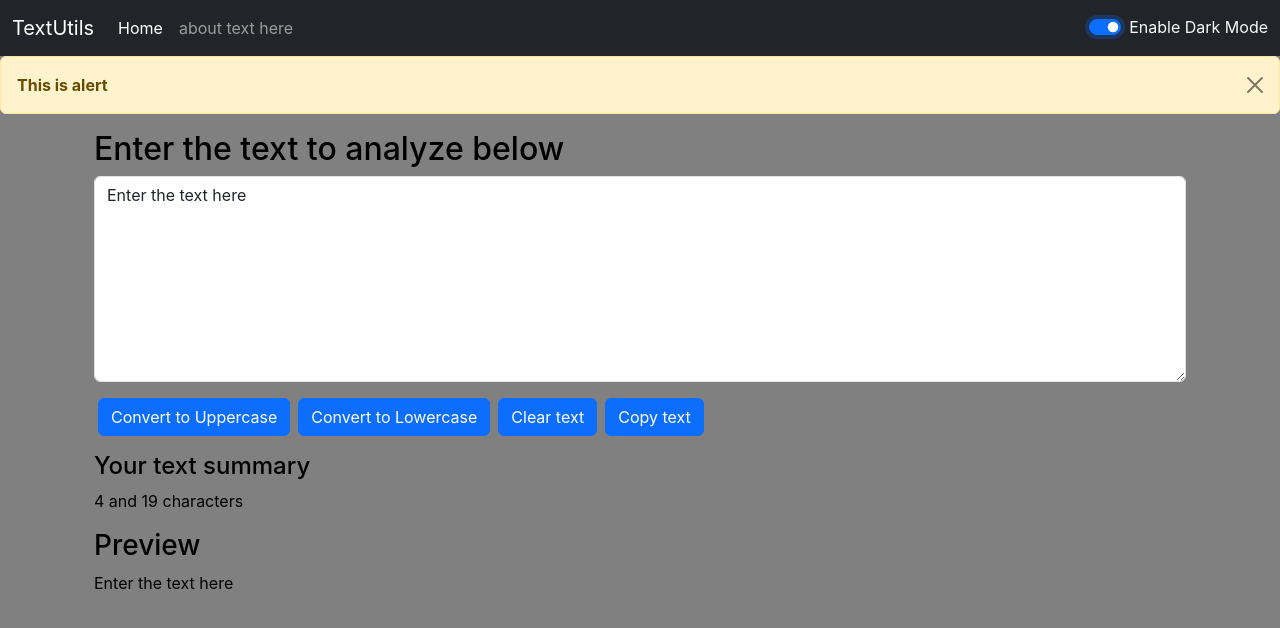
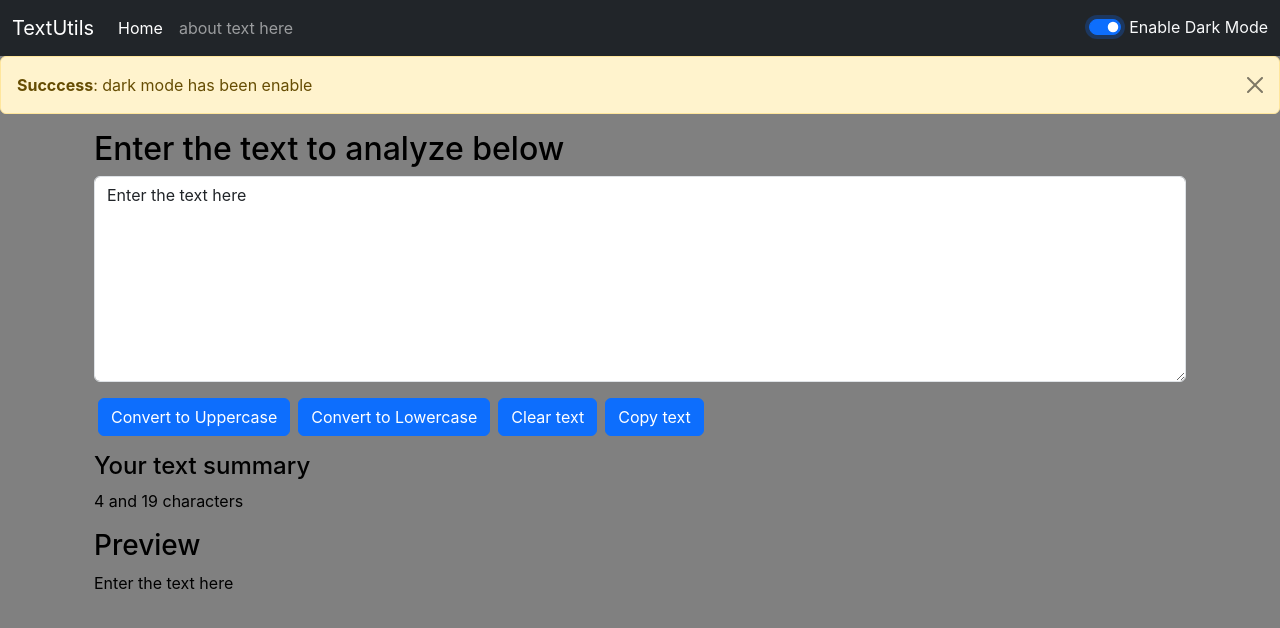
Before and after one commit to fatima678/textutils, a React (Create React App) app: page / in a window 1280 px wide. Both pictures are taken after a click on the switch 1105 px from the left and 27 px from the top of the page. Shown: the top 628 px of the page. Built offline with nearby package versions, Linux system fonts and the light colour scheme.

Commit message:
Dismiss the alert after some time
Dismiss the alert after some time with setTimeout function in react

```diff
--- a/src/App.js
+++ b/src/App.js
@@ -10,18 +10,28 @@ function App() {
    const  [mode, setmode] = useState("light");
    const  [alert, setAlert] = useState(null);
    const showAlert =(message,type)=>{
+    setAlert({
+      msg:message,
+      type:type
+    }
 
+    )
+    setTimeout(() => {
+      setAlert(null);
+    },3000);
 
    }
    const toggleMode = ()=>{
       if(mode==='light'){
         setmode('dark')
-        document.body.style.backgroundColor ='grey'
+        document.body.style.backgroundColor ='grey';
+        showAlert("dark mode has been enable", "Succcess");
 
       }
       else{
         setmode('light')
-        document.body.style.backgroundColor ='white'
+        document.body.style.backgroundColor ='white';
+        showAlert("light mode has been enable", "Succcess");
       }
    }
 
@@ -29,10 +39,10 @@ function App() {
   return (
     <>
     <Navbar title="TextUtils" mode={mode} toggleMode={toggleMode}/>
-    <Alert alert="This is alert"/>
+    <Alert alert={alert}/>
 
     <div className='container my-3' >
-      <TextForm heading='Enter the text to analyze below'/>
+      <TextForm showAlert={showAlert} heading='Enter the text to analyze below'/>
       {/* <About/> */}
       {/* <TextForm/> */}
 
--- a/src/components/Alert.js
+++ b/src/components/Alert.js
@@ -2,8 +2,8 @@ import React from 'react'
 
 export default function Alert(props) {
   return (
-    <div className="alert alert-warning alert-dismissible fade show" role="alert">
-      <strong>{props.alert}</strong>
+   props.alert && <div className="alert alert-warning alert-dismissible fade show" role="alert">
+      <strong>{props.alert.type}</strong>: {props.alert.msg}
   <button type="button" className="btn-close" data-bs-dismiss="alert" aria-label="Close"></button>
 </div>
 )
--- a/src/components/TextForm.js
+++ b/src/components/TextForm.js
@@ -5,11 +5,13 @@ export default function TextForm(props) {
         // console.log("Uppercase was clicked" +text);
         let newText =text.toUpperCase();
         setText(newText);
+
     }
     const handleloClick= ()=>{
         // console.log("Uppercase was clicked" +text);
         let newText =text.toLowerCase();
         setText(newText);
+
     }
      const handleClearText= ()=>{
         let newText = "";
```
